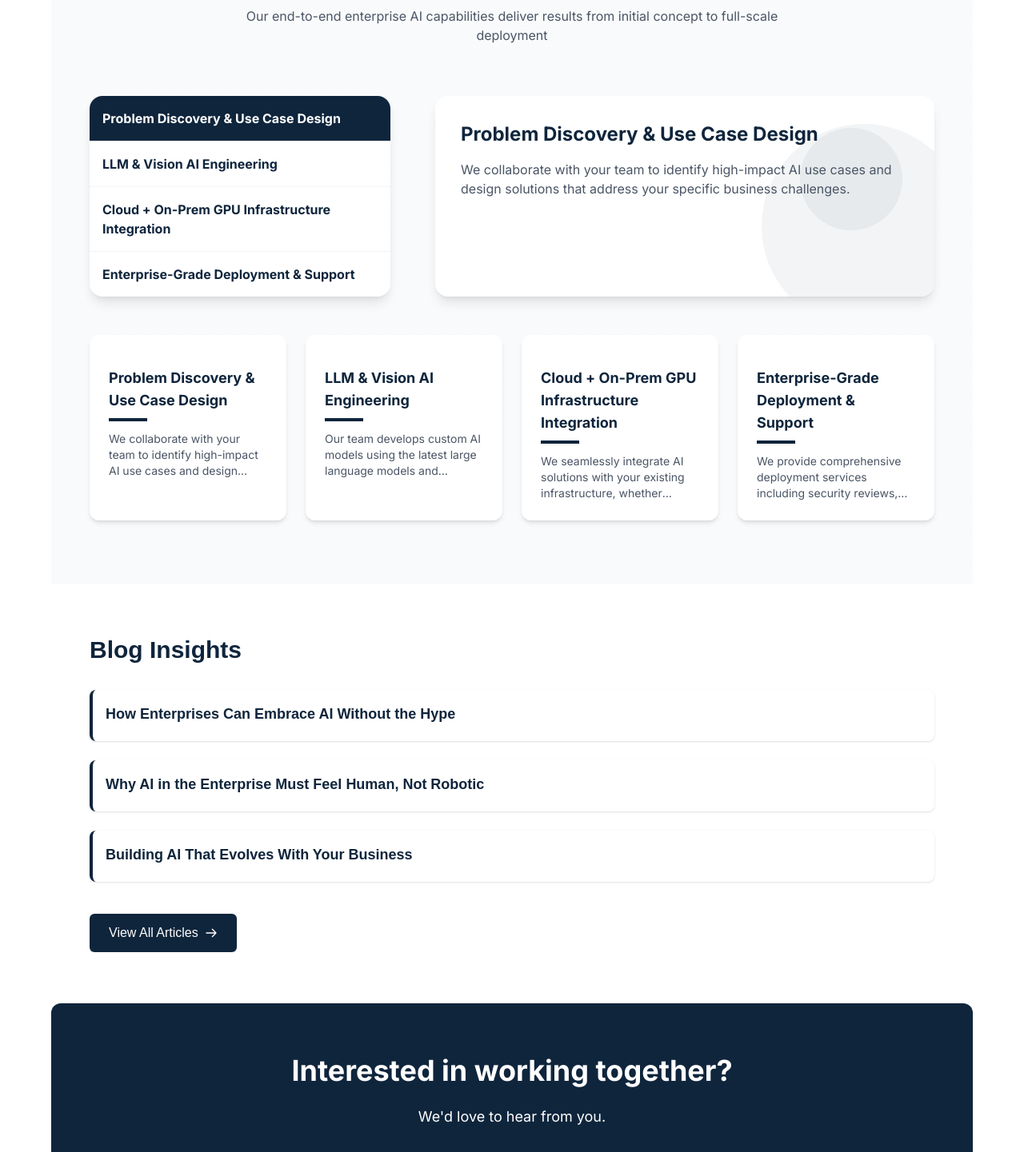
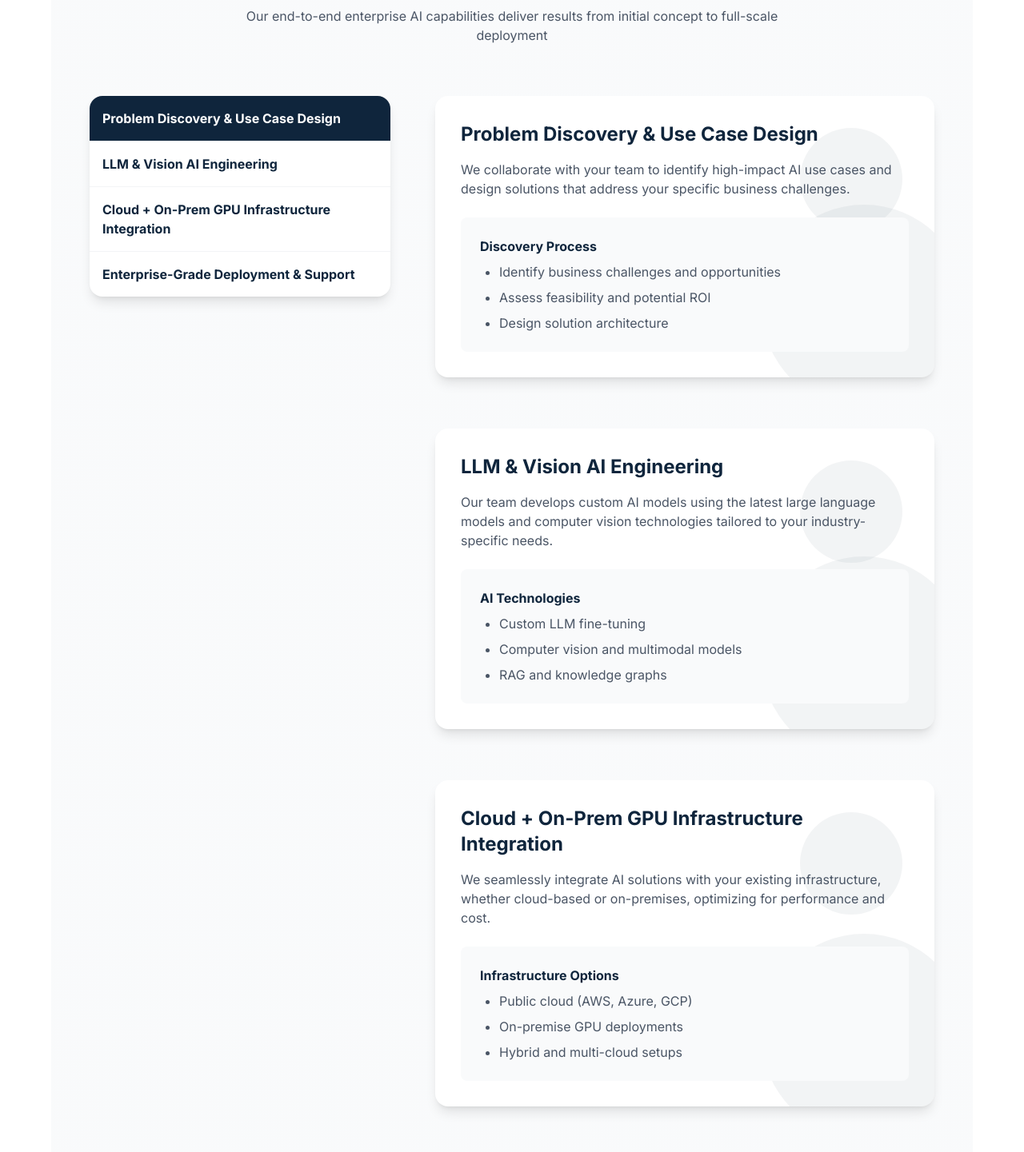
Before and after one commit to VikazTalreja/sereno-clone, a Next.js app: page / in a window 1280 px wide. Shown: the part 940-2381 px from the top of the page at 80% size. Built offline with nearby package versions, Linux system fonts and the light colour scheme; a web font is replaced by a local one.

Commit message:
Scroll in mobile

```diff
--- a/src/components/home/CapabilitiesStack.jsx
+++ b/src/components/home/CapabilitiesStack.jsx
@@ -1,39 +1,165 @@
 'use client';
-import React, { useState } from 'react';
+import React, { useState, useEffect, useRef } from 'react';
 import { motion } from 'framer-motion';
 
 const CapabilitiesStack = () => {
   const [activeCapability, setActiveCapability] = useState(0);
+  const sectionRefs = useRef([]);
+  const stickyNavRef = useRef(null);
+  const navWrapperRef = useRef(null);
+  const containerRef = useRef(null);
+  const [navHeight, setNavHeight] = useState(0);
 
   const capabilities = [
     {
       id: 0,
       title: "Problem Discovery & Use Case Design",
       description: "We collaborate with your team to identify high-impact AI use cases and design solutions that address your specific business challenges.",
-
     },
     {
       id: 1,
       title: "LLM & Vision AI Engineering",
       description: "Our team develops custom AI models using the latest large language models and computer vision technologies tailored to your industry-specific needs.",
-
     },
     {
       id: 2,
       title: "Cloud + On-Prem GPU Infrastructure Integration",
       description: "We seamlessly integrate AI solutions with your existing infrastructure, whether cloud-based or on-premises, optimizing for performance and cost.",
-
     },
     {
       id: 3,
       title: "Enterprise-Grade Deployment & Support",
       description: "We provide comprehensive deployment services including security reviews, performance tuning, and ongoing support to ensure your AI solutions deliver continuous value.",
-
     },
   ];
 
+  // Initialize intersection observer to detect which section is in view
+  useEffect(() => {
+    const options = {
+      root: null,
+      rootMargin: '0px',
+      threshold: 0.5
+    };
+
+    const handleIntersect = (entries) => {
+      entries.forEach(entry => {
+        if (entry.isIntersecting) {
+          const index = sectionRefs.current.findIndex(ref => ref === entry.target);
+          if (index !== -1) {
+            setActiveCapability(index);
+          }
+        }
+      });
+    };
+
+    const observer = new IntersectionObserver(handleIntersect, options);
+
+    // Observe each section
+    sectionRefs.current.forEach(section => {
+      if (section) observer.observe(section);
+    });
+
+    return () => {
+      if (observer) {
+        observer.disconnect();
+      }
+    };
+  }, []);
+
+  // Calculate and store nav height on mount and window resize
+  useEffect(() => {
+    if (!stickyNavRef.current) return;
+
+    const updateNavHeight = () => {
+      if (stickyNavRef.current) {
+        setNavHeight(stickyNavRef.current.offsetHeight);
+      }
+    };
+
+    // Initial calculation
+    updateNavHeight();
+
+    // Update on resize
+    window.addEventListener('resize', updateNavHeight);
+
+    return () => {
+      window.removeEventListener('resize', updateNavHeight);
+    };
+  }, []);
+
+  // Simple and reliable sticky implementation
+  useEffect(() => {
+    if (!navWrapperRef.current || !containerRef.current || !stickyNavRef.current) return;
+
+    const navWrapper = navWrapperRef.current;
+    const container = containerRef.current;
+    const nav = stickyNavRef.current;
+
+    // Get the last section for end-of-sticky detection
+    const lastSection = sectionRefs.current[sectionRefs.current.length - 1];
+    if (!lastSection) return;
+
+    const handleScroll = () => {
+      // Get container position
+      const containerRect = container.getBoundingClientRect();
+      // Get last section position to determine when to stop being sticky
+      const lastSectionRect = lastSection.getBoundingClientRect();
+
+      // Calculate space for nav wrapper to preserve layout
+      navWrapper.style.height = `${navHeight}px`;
+
+      // Start being sticky when container top reaches viewport top
+      if (containerRect.top <= 0) {
+        // Stop being sticky when we've scrolled past the last section
+        if (lastSectionRect.bottom <= navHeight) {
+          nav.style.position = 'absolute';
+          nav.style.top = `${lastSectionRect.bottom - containerRect.top - navHeight}px`;
+          nav.style.width = '100%';
+          nav.style.zIndex = '10';
+        } else {
+          // Stay sticky while scrolling through sections
+          nav.style.position = 'fixed';
+          nav.style.top = '80px';
+          nav.style.width = `${navWrapper.offsetWidth}px`;
+          nav.style.zIndex = '20';
+        }
+      } else {
+        // Reset when we're above the container
+        nav.style.position = 'static';
+        nav.style.width = '100%';
+        nav.style.zIndex = '10';
+      }
+    };
+
+    window.addEventListener('scroll', handleScroll);
+    window.addEventListener('resize', handleScroll);
+
+    // Run once on mount
+    handleScroll();
+
+    return () => {
+      window.removeEventListener('scroll', handleScroll);
+      window.removeEventListener('resize', handleScroll);
+    };
+  }, [navHeight]);
+
+  // Scroll to section when clicking on a navigation item
+  const scrollToSection = (index) => {
+    setActiveCapability(index);
+    if (sectionRefs.current[index]) {
+      const yOffset = -10; // Small offset to account for sticky nav
+      const element = sectionRefs.current[index];
+      const y = element.getBoundingClientRect().top + window.pageYOffset + yOffset;
+
+      window.scrollTo({
+        top: y,
+        behavior: 'smooth'
+      });
+    }
+  };
+
   return (
-    <section className="py-20 bg-gradient-to-br from-gray-50 to-gray-50">
+    <section className="py-20 bg-gradient-to-br from-gray-50 to-gray-50 relative">
       <div className="container mx-auto px-6 md:px-12">
         <div className="text-center mb-16">
           <h2 className="text-3xl md:text-4xl font-bold text-[#0f253c] mb-4" style={{ fontFamily: 'Satoshi, sans-serif' }}>
@@ -44,19 +170,19 @@ const CapabilitiesStack = () => {
           </p>
         </div>
 
-        <div className="grid grid-cols-1 lg:grid-cols-5 gap-6 max-w-6xl mx-auto">
+        <div ref={containerRef} className="grid grid-cols-1 lg:grid-cols-5 gap-6 max-w-6xl mx-auto relative">
           {/* Left side: Capability Selector */}
-          <div className="lg:col-span-2 lg:pr-8">
+          <div className="lg:col-span-2 lg:pr-8" ref={navWrapperRef}>
+            <div ref={stickyNavRef} className="w-full">
               <div className="bg-white rounded-2xl shadow-lg overflow-hidden">
                 <div className="divide-y divide-gray-100">
                   {capabilities.map((capability, index) => (
                     <div
                       key={capability.id}
                       className={`p-4 cursor-pointer transition-all duration-300 ${activeCapability === index ? 'bg-[#0f253c] text-white' : 'hover:bg-gray-50'}`}
-                    onClick={() => setActiveCapability(index)}
+                      onClick={() => scrollToSection(index)}
                     >
                       <div className="flex items-center">
-
                         <div>
                           <h3 className={`font-bold ${activeCapability === index ? 'text-white' : 'text-[#0f253c]'}`}>
                             {capability.title}
@@ -68,54 +194,78 @@ const CapabilitiesStack = () => {
                 </div>
               </div>
             </div>
+          </div>
 
-          {/* Right side: Details */}
-          <div className="lg:col-span-3 bg-white rounded-2xl shadow-lg p-8 relative overflow-hidden">
+          {/* Right side: Scrollable Sections */}
+          <div className="lg:col-span-3">
+            {capabilities.map((capability, index) => (
+              <div
+                key={capability.id}
+                ref={el => sectionRefs.current[index] = el}
+                className="mb-16 bg-white rounded-2xl shadow-lg p-8 relative overflow-hidden"
+              >
                 {/* Background decoration */}
                 <div className="absolute -bottom-10 -right-10 w-64 h-64 rounded-full bg-[#0f253c]/5 z-0"></div>
                 <div className="absolute top-10 right-10 w-32 h-32 rounded-full bg-[#0f253c]/5 z-0"></div>
 
-            {capabilities.map((capability, index) => (
-              <motion.div
-                key={capability.id}
-                initial={{ opacity: 0, y: 20 }}
-                animate={{
-                  opacity: activeCapability === index ? 1 : 0,
-                  y: activeCapability === index ? 0 : 20
-                }}
-                transition={{ duration: 0.5 }}
-                className={`relative z-10 ${activeCapability === index ? 'block' : 'hidden'}`}
-              >
-                <div className="">
-
+                <div className="relative z-1">
                   <h3 className="text-2xl font-bold text-[#0f253c] mb-4">
                     {capability.title}
                   </h3>
-                  <p className="text-gray-600">
+                  <p className="text-gray-600 mb-6">
                     {capability.description}
                   </p>
+
+                  {/* Additional content for each capability section */}
+                  <div className="mt-6">
+                    {index === 0 && (
+                      <div className="bg-gray-50 p-6 rounded-lg">
+                        <h4 className="font-bold mb-2 text-[#0f253c]">Discovery Process</h4>
+                        <ul className="list-disc pl-6 text-gray-600 space-y-2">
+                          <li>Identify business challenges and opportunities</li>
+                          <li>Assess feasibility and potential ROI</li>
+                          <li>Design solution architecture</li>
+                        </ul>
                       </div>
+                    )}
 
-              </motion.div>
+                    {index === 1 && (
+                      <div className="bg-gray-50 p-6 rounded-lg">
+                        <h4 className="font-bold mb-2 text-[#0f253c]">AI Technologies</h4>
+                        <ul className="list-disc pl-6 text-gray-600 space-y-2">
+                          <li>Custom LLM fine-tuning</li>
+                          <li>Computer vision and multimodal models</li>
+                          <li>RAG and knowledge graphs</li>
+                        </ul>
+                      </div>
+                    )}
+
+                    {index === 2 && (
+                      <div className="bg-gray-50 p-6 rounded-lg">
+                        <h4 className="font-bold mb-2 text-[#0f253c]">Infrastructure Options</h4>
+                        <ul className="list-disc pl-6 text-gray-600 space-y-2">
+                          <li>Public cloud (AWS, Azure, GCP)</li>
+                          <li>On-premise GPU deployments</li>
+                          <li>Hybrid and multi-cloud setups</li>
+                        </ul>
+                      </div>
+                    )}
+
+                    {index === 3 && (
+                      <div className="bg-gray-50 p-6 rounded-lg">
+                        <h4 className="font-bold mb-2 text-[#0f253c]">Ongoing Support</h4>
+                        <ul className="list-disc pl-6 text-gray-600 space-y-2">
+                          <li>Monitoring and performance tuning</li>
+                          <li>Model retraining and updates</li>
+                          <li>Technical support and knowledge transfer</li>
+                        </ul>
+                      </div>
+                    )}
+                  </div>
+                </div>
+              </div>
             ))}
           </div>
-        </div>
-
-        {/* Bottom cards */}
-        <div className="grid grid-cols-1 md:grid-cols-2 lg:grid-cols-4 gap-6 mt-12">
-          {capabilities.map((capability) => (
-            <div
-              key={capability.id}
-              className="bg-white p-6 rounded-xl shadow-md hover:shadow-lg transition-shadow duration-300"
-            >
-              <div className="mb-4 text-[#0f253c]">
-                {capability.icon}
-              </div>
-              <h3 className="text-lg font-bold text-[#0f253c] mb-2">{capability.title}</h3>
-              <div className="w-12 h-1 bg-[#0f253c] mb-3"></div>
-              <p className="text-sm text-gray-600 line-clamp-3">{capability.description}</p>
-            </div>
-          ))}
         </div>
       </div>
     </section>
```
Lines whose indentation alone changed are shown as unchanged.
